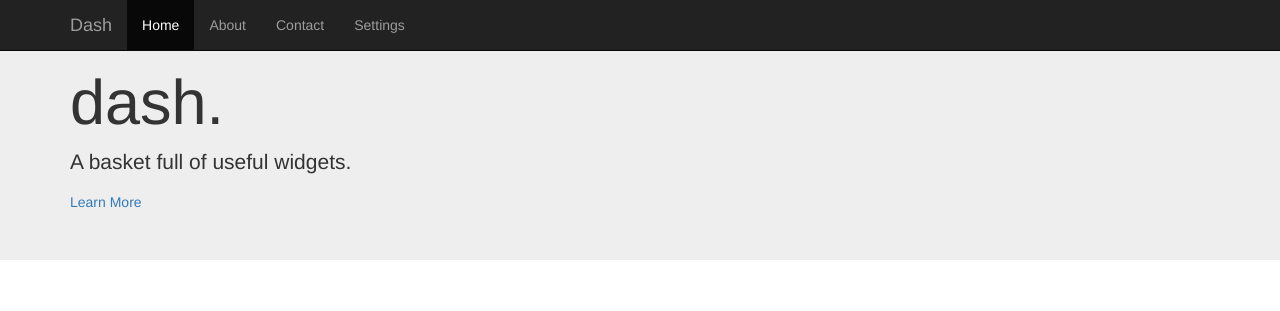
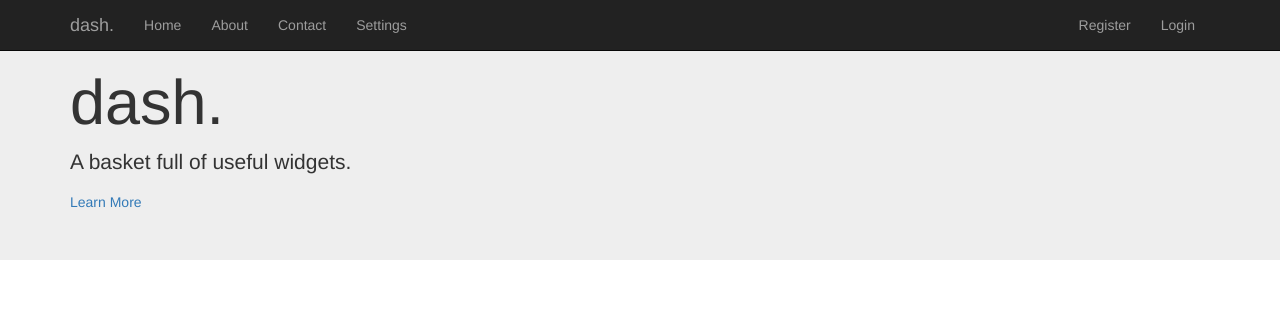
Before and after one commit to felipe-mans/dash, a Flask app: page /test in a window 1280 px wide. Shown: the top 311 px of the page. Run offline with Flask 2, Linux system fonts and the light colour scheme; some libraries are stand-ins or nearby versions.

Commit message:
bootstrappery - progress

```diff
--- a/templates/test.html
+++ b/templates/test.html
@@ -2,7 +2,7 @@
 <html lang="en">
 <head>
 
-  <title>Dash</title>
+  <title>dash</title>
   <meta charset="utf-8">
   <meta name="viewport" content="width=device-width, initial-scale=1">
   <link rel="stylesheet" href="http://maxcdn.bootstrapcdn.com/bootstrap/3.3.6/css/bootstrap.min.css">
@@ -23,35 +23,28 @@
             <span class="icon-bar"></span>
             <span class="icon-bar"></span>
           </button>
-          <a class="navbar-brand" href="#">Dash</a>
+          <a class="navbar-brand" href="/home">dash.</a>
         </div>
         <div id="navbar" class="navbar-collapse collapse">
-          <ul class="nav navbar-nav">
-            <li class="active"><a href="/">Home</a></li>
+          <ul class="nav navbar-nav pull-left">
+            <li><a href="/">Home</a></li>
             <li><a href="/about">About</a></li>
             <li><a href="/contact">Contact</a></li>
             <li><a href="/settings">Settings</a></li>
+          </ul>
+	  <ul class="nav navbar-nav pull-right">
+            <li><a href="/register">Register</a></li>
+            <li><a href="/login">Login</a></li>
+          </ul>
 
-            <!-- li class="dropdown" >
-              <a href="#" class="dropdown-toggle" data-toggle="dropdown" role="button" aria-haspopup="true" aria-expanded="false">Dropdown <span class="caret"></span></a>
-              <ul class="dropdown-menu">
-                <li><a href="#">Action</a></li>
-                <li><a href="#">Another action</a></li>
-                <li><a href="#">Something else here</a></li>
-                <li role="separator" class="divider"></li>
-                <li class="dropdown-header">Nav header</li>
-                <li><a href="#">Separated link</a></li>
-                <li><a href="#">One more separated link</a></li>
-              </ul>
-            <!-- /li -->
-          </ul>
+
         </div><!--/.nav-collapse -->
       </div>
     </nav>
 
 
     <div class="jumbotron">
-      <div class="container">
+      <div class="container theme-showcase" role = "main">
         <h1>dash.</h1>
         <p>A basket full of useful widgets.</p>
         <a href="/about">Learn More</a>
@@ -64,23 +57,17 @@
         <div class = "row">
 	      <div class = "col-md-4">
 	        <div class = "thumbnail">
-	          <img src="http://goo.gl/0sX3jq">
-	        </div>
-	          <div class = "thumbnail">
-	          <img src="http://goo.gl/an2HXY" >
+	          <img src="../static/newyorktimes.jpg">
 	        </div>
 	      </div>
 	      <div class = "col-md-4">
 		<div class = "thumbnail">
-	          <img src="http://goo.gl/Av1pac">
-	        </div>
-	          <div class = "thumbnail">
-	          <img src="http://goo.gl/vw43v1" >
+	          <img src="../static/sportsradar.jpg">
 	        </div>
 	      </div>
 	      <div class = "col-md-4">
 		<div class = "thumbnail">
-	          <img src="http://goo.gl/0Kd7UO">
+	          <img src="../static/wunderground.jpg">
 	        </div>
              </div>
         </div>
@@ -90,14 +77,12 @@
 	  <div class="container">
 		<div class="row">
 	      <div class = "col-md-4">
-			<h3>Travel</h3>
-			<p>From apartments and rooms to treehouses and boats: stay in unique spaces in 192 countries.</p>
-			<p><a href="#">See how to travel on Airbnb</a></p>
+			<h3>News Updates</h3>
+			<p> What's new? Find out. Courtesy of the New York Times.</p>
 	      </div>
 		  <div class = "col-md-4">
-			<h3>Host</h3>
-			<p>Renting out your unused space could pay your bills or fund your next vacation.</p>
-			<p><a href="#">Learn more about hosting</a></p>
+			<h3>Sports Updates</h3>
+			<p>When is your team playing? What's their record. Find out. Courtesy of Sportsradar.</p>
 		  </div>
 		  <div class = "col-md-4">
 			<h3>Trust and Safety</h3>
```
Lines whose indentation alone changed are shown as unchanged.
